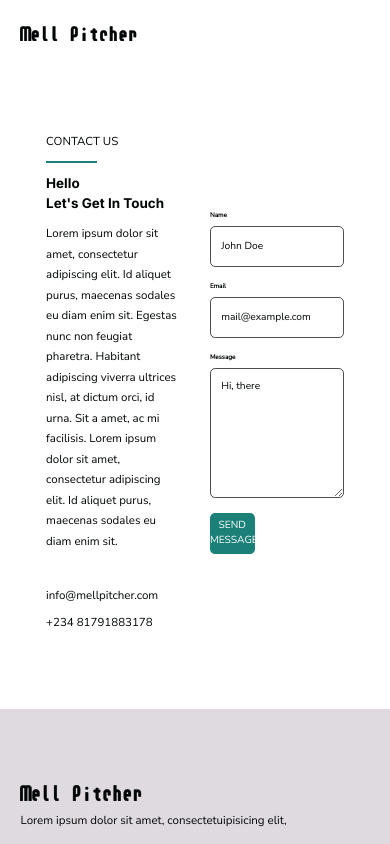
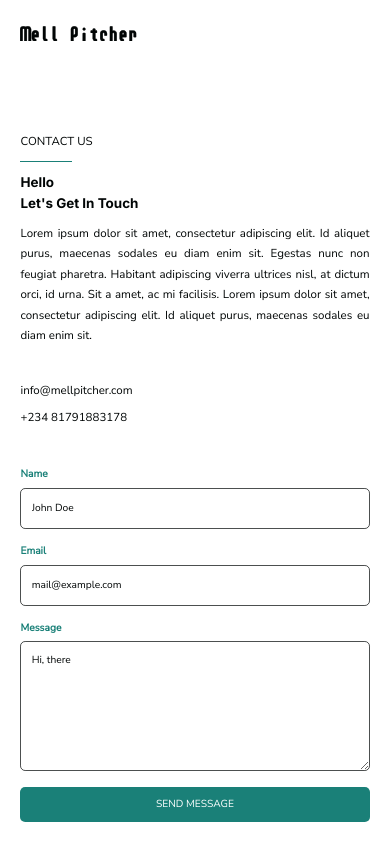
Before and after one commit to joelebukatobi/mp-frontend, a Next.js app: page /contact in a window 390 px wide. Shown: the top 844 px of the page. Built offline with nearby package versions, Linux system fonts and the light colour scheme.

Commit message:
Mobile Responsive Contact

```diff
--- a/pages/contact.js
+++ b/pages/contact.js
@@ -5,17 +5,17 @@ export default function Contact() {
     <Layout>
       <section
         id="hero"
-        className="container mx-auto w-full flex justify-between items-center px-[7.2rem] mt-[8rem] mb-[12rem]"
+        className="container mx-auto w-full flex flex-col md:flex-row justify-between items-center px-[3.2rem] md:px-[4rem] lg:px-[7.2rem] mt-[8rem] mb-[12rem]"
       >
-        <div className="w-[45%] text-black">
+        <div className="md:w-[45%] text-black">
           <div className="space-y-[1.6rem]">
             <p className="uppercase">Contact Us</p>
-            <hr className="border-[.05rem] border-green w-[8rem]" />
+            <hr className="bg-green h-[.24rem] md:h-[.32rem] border-0 w-[8rem]" />
             <h3>
               Hello <br />
               Let's Get In Touch
             </h3>
-            <p className="leading-[3.2rem]">
+            <p className="text-justify md:text-left leading-[3.2rem]">
               Lorem ipsum dolor sit amet, consectetur adipiscing elit. Id aliquet purus, maecenas sodales eu diam enim
               sit. Egestas nunc non feugiat pharetra. Habitant adipiscing viverra ultrices nisl, at dictum orci, id
               urna. Sit a amet, ac mi facilisis. Lorem ipsum dolor sit amet, consectetur adipiscing elit. Id aliquet
@@ -28,9 +28,9 @@ export default function Contact() {
             <p>+234 81791883178</p>
           </div>
         </div>
-        <form className="flex flex-col w-[45%] space-y-[2.4rem]">
+        <form className="flex flex-col w-full md:w-[45%] mt-[6.4rem] md:mt-0 space-y-[2.4rem]">
           <div className="flex flex-col space-y-[.8rem]">
-            <label htmlFor="name" className="text-black">
+            <label htmlFor="name" className="text-green">
               Name
             </label>
             <input
@@ -41,7 +41,7 @@ export default function Contact() {
             />
           </div>
           <div className="flex flex-col space-y-[.8rem]">
-            <label htmlFor="email" className="text-black">
+            <label htmlFor="email" className="text-green">
               Email
             </label>
             <input
@@ -52,7 +52,7 @@ export default function Contact() {
             />
           </div>
           <div className="flex flex-col space-y-[.8rem]">
-            <label htmlFor="message" className="text-black">
+            <label htmlFor="message" className="text-green">
               Message
             </label>
             <textarea
@@ -65,7 +65,7 @@ export default function Contact() {
               Hi, there
             </textarea>
           </div>
-          <button className="bg-green rounded-[.8rem] h-[6.4rem] uppercase text-white w-1/3">Send Message</button>
+          <button className="bg-green rounded-[.8rem] h-[5.6rem] uppercase text-white md:w-1/3">Send Message</button>
         </form>
       </section>
     </Layout>
--- a/styles/typography.module.scss
+++ b/styles/typography.module.scss
@@ -51,7 +51,8 @@ li {
 
 input,
 button,
-textarea {
+textarea,
+label {
   font-size: 1.6rem;
 }
 
```
